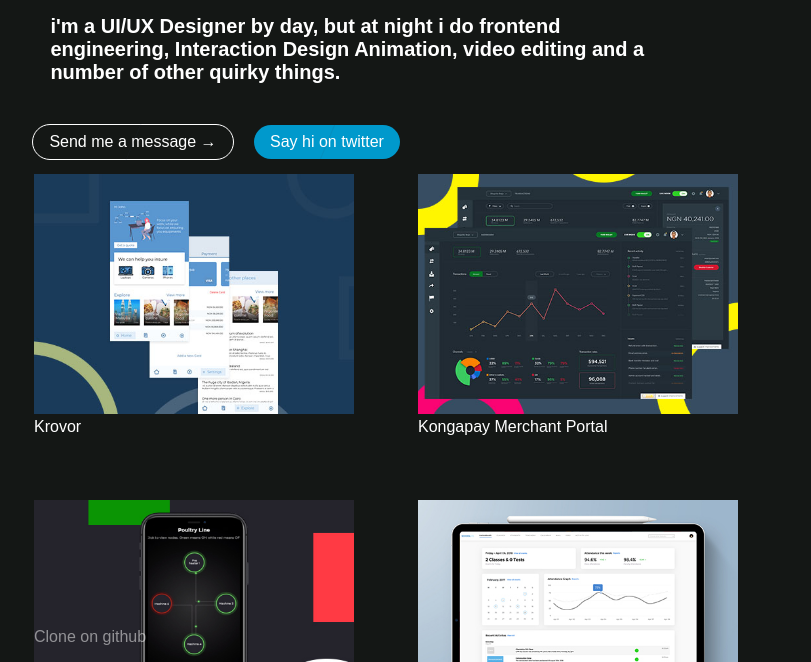
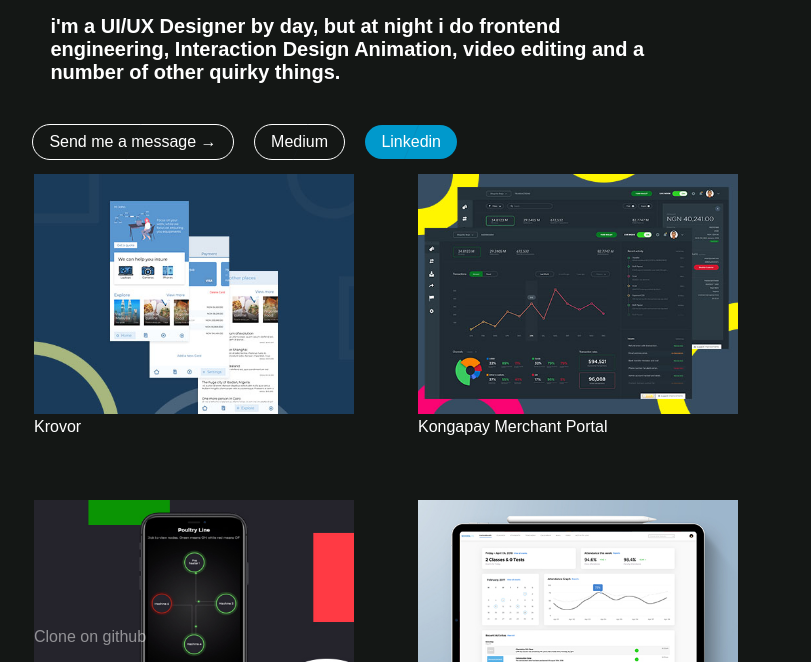
Before and after one commit to P31umi/Portfolio, a plain HTML site: page index.html in a window 1280 px wide. Shown: the part 138-800 px from the top of the page, without its empty margins (254-1065 px from the left). Drawn offline with Linux system fonts and the light colour scheme.

Commit message:
medium link

```diff
--- a/index.html
+++ b/index.html
@@ -32,8 +32,12 @@
 						<a href="mailto:p31umi@protonmail.com?subject=I just went through your portfolio"><button>Send me a message →</button></a>
 				</div>
 
+				<div class="pelumi-links">
+					<a href="https://medium.com/@pelumiadeyemi" target="_blank" rel="noopener noreference"><button>Medium</button></a>
+			</div>
+
 				<div class="pelumi-links twitter">
-						<a href="https://twitter.com/pelumiadeyemi_" target="_blank" rel="noopener noreference"><button>Say hi on twitter</button></a>
+						<a href="https://www.linkedin.com/in/oluwapelumi-adeyemi-7469957b/" target="_blank" rel="noopener noreference"><button>Linkedin</button></a>
 				</div>
 
 
```
